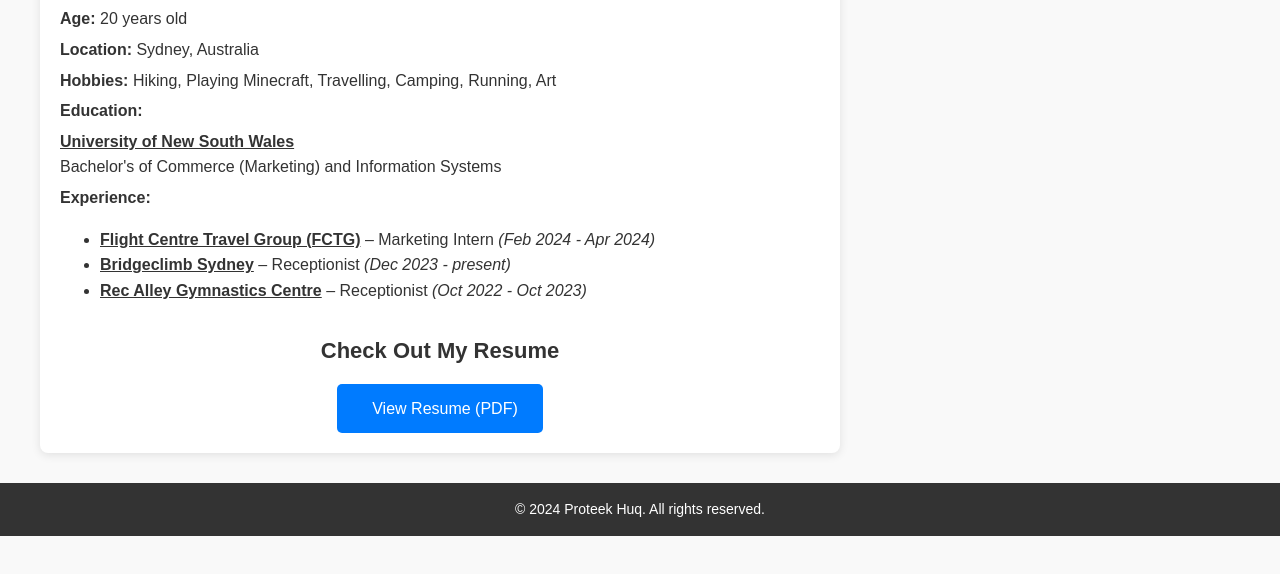
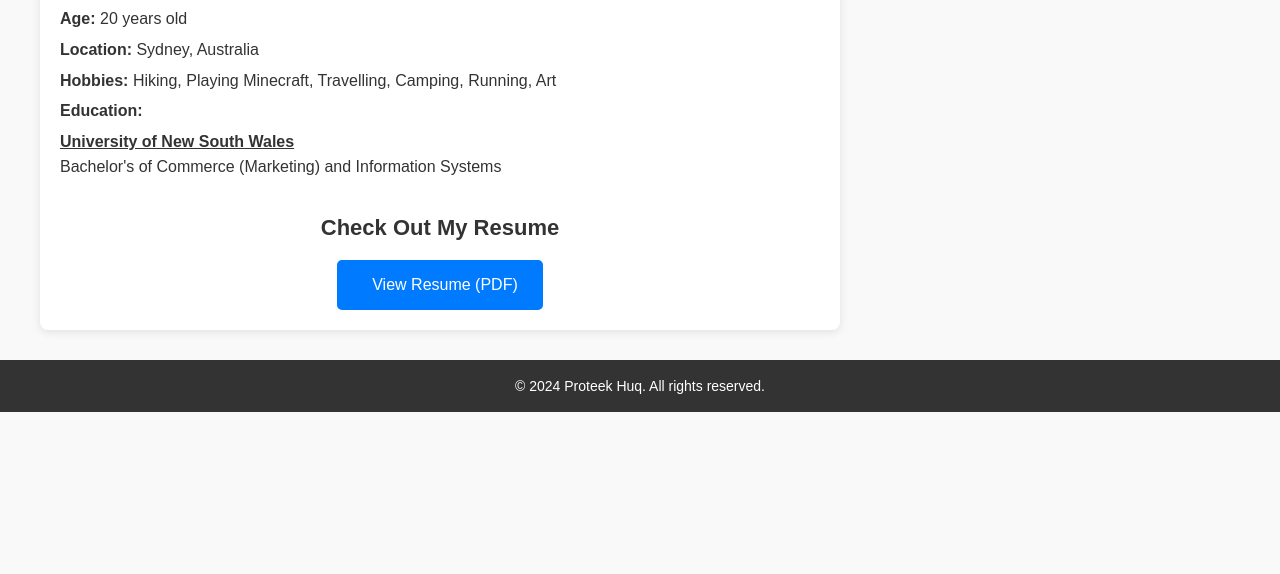
Before and after one commit to ProteekHuq/ProteekHuq, a plain HTML site: page about.html in a window 1280 px wide. Shown: the part 200-774 px from the top of the page. Drawn offline with Linux system fonts and the light colour scheme.

Commit message:
Update about.html

```diff
--- a/about.html
+++ b/about.html
@@ -189,19 +189,12 @@
                 <p><strong><u>University of New South Wales</u></strong><br>Bachelor's of Commerce (Marketing) and Information Systems</p>
             </div>
 
-            <div class="experience">
-                <p><strong>Experience:</strong></p>
-                <ul>
-                    <li><strong><u>Flight Centre Travel Group (FCTG)</u></strong> – Marketing Intern <i>(Feb 2024 - Apr 2024)</i></li>
-                    <li><strong><u>Bridgeclimb Sydney</u></strong> – Receptionist <i>(Dec 2023 - present)</i></li>
-                    <li><strong><u>Rec Alley Gymnastics Centre</u></strong> – Receptionist <i>(Oct 2022 - Oct 2023)</i></li>
-                </ul>
 
 
                             <!-- Resume Section -->
             <div class="resume-section">
                 <h3>Check Out My Resume</h3>
-                <a href="path/to/your/resume.pdf" class="resume-button" target="_blank">
+                <a href="CV - Proteek Huq (9).pdf" class="resume-button" target="_blank">
                     <i class="fas fa-file-pdf"></i> View Resume (PDF)
                 </a>
             </div>
```
